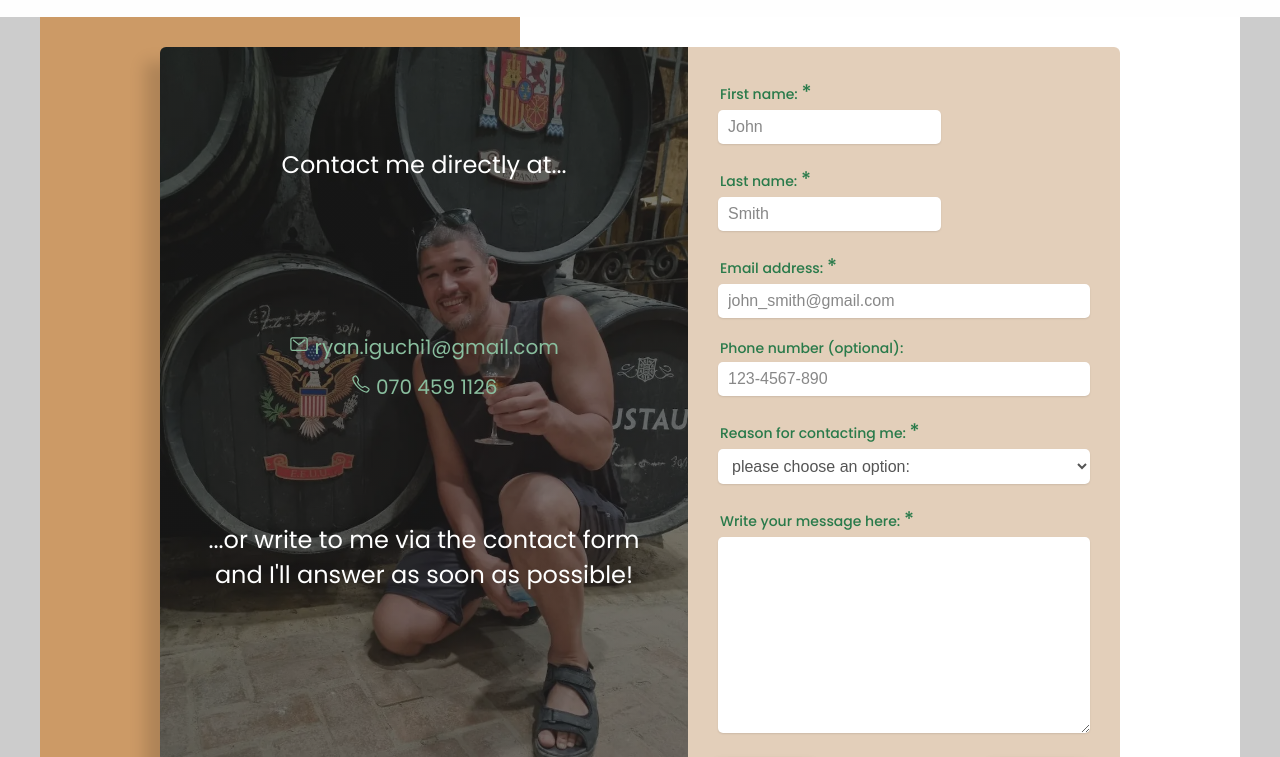
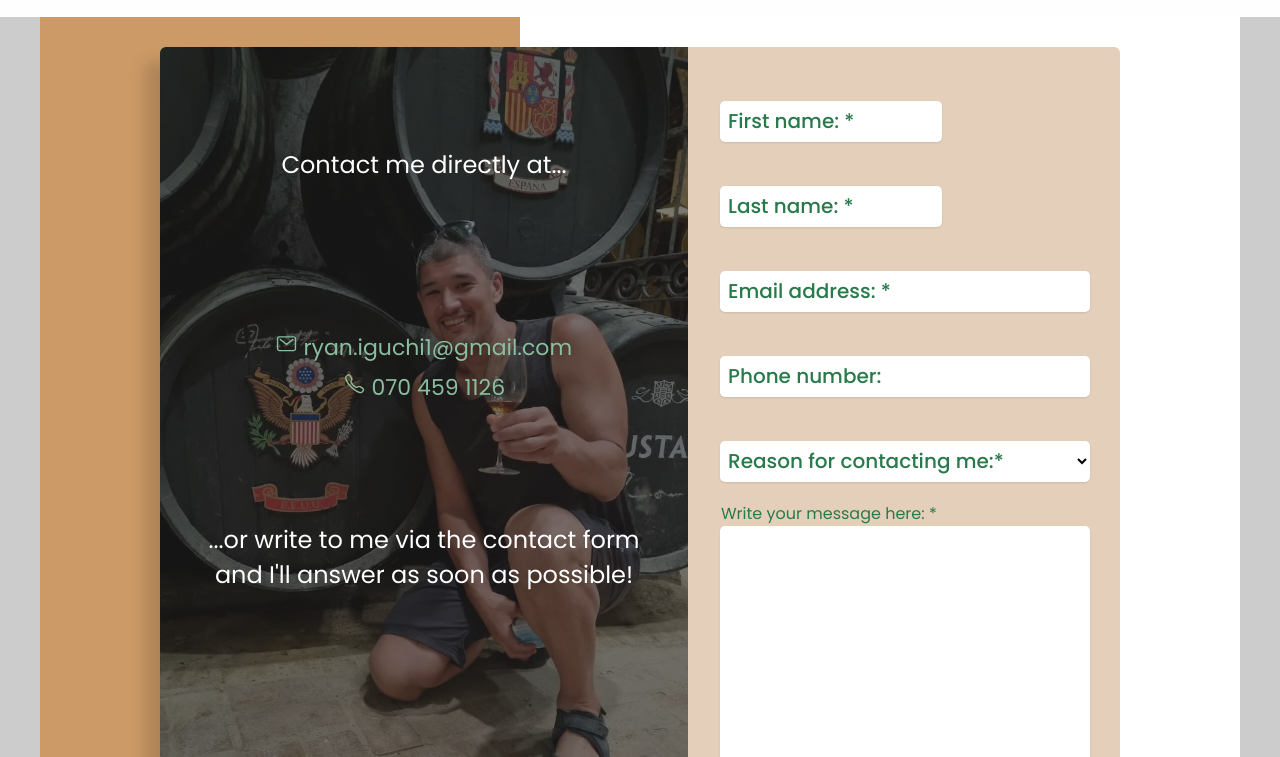
Before and after one commit to Ryiguchi/CV, a plain HTML site: page contact/contact.html in a window 1280 px wide. Shown: the part 83-840 px from the top of the page. Drawn offline with nearby package versions, Linux system fonts and the light colour scheme.

Commit message:
added some animations

```diff
--- a/contact/contact.html
+++ b/contact/contact.html
@@ -135,63 +135,71 @@
           <section class="contact-form-section">
             <form class="contact-form" name="sign-up" netlify>
               <article class="first-name-article">
-                <label for="first-name">First name: <span>*</span></label>
+                <label for="first-name">
                   <input
                     id="first-name"
                     type="text"
-                  placeholder="John"
                     name="first-name"
+                    placeholder=" "
                     required
                   />
+                  <span>First name: *</span>
+                </label>
               </article>
 
               <article class="last-name-article">
-                <label for="last-name">Last name: <span>*</span></label>
+                <label for="last-name">
                   <input
                     id="last-name"
                     type="text"
-                  placeholder="Smith"
                     name="last-name"
+                    placeholder=" "
                     required
                   />
+                  <span>Last name: *</span>
+                </label>
               </article>
               <article class="email-article">
-                <label for="email">Email address: <span>*</span></label>
+                <label for="email">
                   <input
                     id="email"
                     type="email"
-                  placeholder="john_smith@gmail.com"
+                    placeholder=" "
                     name="email"
                     required
                   />
+                  <span>Email address: *</span>
+                </label>
               </article>
               <article class="phone-article">
-                <label for="phone">Phone number (optional):</label>
-                <input
-                  id="phone"
-                  type="tel"
-                  placeholder="123-4567-890"
-                  name="phone"
-                />
+                <label for="phone">
+                  <input id="phone" type="tel" placeholder=" " name="phone" />
+                  <span>Phone number:</span>
+                </label>
               </article>
               <article class="reason-article">
-                <label for="contact-reason"
-                  >Reason for contacting me: <span>*</span></label
-                >
+                <label for="contact-reason">
                   <select id="contact-reason" name="contact-reason" required>
-                  <option value="">please choose an option:</option>
+                    <option value=""></option>
                     <option value="employment">Employment opportunity</option>
                     <option value="collaboration">Collaboration</option>
                     <option value="consulting">Consulting</option>
                     <option value="other">Other</option>
                   </select>
+
+                  <span>Reason for contacting me:*</span>
+                </label>
+
+
               </article>
+
               <article class="message-article">
                 <label for="message"
-                  >Write your message here: <span>*</span></label
                   >
-                <textarea id="message" name="message" rows="10" cols="50">
-                </textarea>
+                  <textarea id="message" name="message" rows="10" cols="50" required>
+                  </textarea><span>Write your message here: *</span></label></label
+                >
+
               </article>
               <article class="form-btns">
                 <input type="submit" value="Send" class="send-btn btn" />
--- a/contact/css-contact/dark-mode-contact.css
+++ b/contact/css-contact/dark-mode-contact.css
@@ -1,23 +1,19 @@
 .dark-mode-checkbox:checked ~ .container .contact-form-section {
-  background-color: #495057;
+  background-color: #495057a1;
+
   color: #aaa;
   transition: all 0.3s linear;
 }
 
-.dark-mode-checkbox:checked ~ .container .contact-info-section {
+.dark-mode-checkbox:checked ~ .container .contact-info-section,
+.dark-mode-checkbox:checked ~ .container .contact-info-link:hover,
+.dark-mode-checkbox:checked ~ .container form,
+.dark-mode-checkbox:checked ~ .container label span {
   color: #89be9e;
 }
 
 .dark-mode-checkbox:checked ~ .container .contact-info-link span {
   color: #eee;
-}
-
-.dark-mode-checkbox:checked ~ .container .contact-info-link:hover {
-  color: #89be9e;
-}
-
-.dark-mode-checkbox:checked ~ .container form {
-  color: #89be9e;
 }
 
 .dark-mode-checkbox:checked ~ .container input,
--- a/contact/css-contact/queries-contact.css
+++ b/contact/css-contact/queries-contact.css
@@ -71,9 +71,21 @@
   }
 
   form {
-    color: #89be9e;
+    color: #297a4a;
 
     padding: 1rem;
+  }
+
+  label span {
+    color: #297a4a;
+  }
+
+  input:focus + span,
+  input:not(:placeholder-shown) + span,
+  select:valid + span,
+  textarea:valid + span,
+  textarea:focus + span {
+    color: #89be9e;
   }
 }
 
--- a/contact/css-contact/style-contact.css
+++ b/contact/css-contact/style-contact.css
@@ -53,6 +53,17 @@
   color: #89be9e !important;
   font-size: 2rem;
   transition: all 0.5s;
+
+  animation: pulse 1s linear infinite alternate;
+}
+
+@keyframes pulse {
+  from {
+    transform: scale(100%);
+  }
+  to {
+    transform: scale(110%);
+  }
 }
 
 .contact-info-link:hover {
@@ -91,7 +102,7 @@ label {
   font-size: 1.4rem;
   font-weight: 500;
 
-  margin-bottom: 0.3rem;
+  margin-top: 2.4rem;
   padding-left: 0.2rem;
 }
 
@@ -103,27 +114,50 @@ label span {
 form input,
 select,
 textarea {
+  font-family: inherit;
   width: 100%;
   font-size: 1.6rem;
   padding: 0.8rem 1rem;
-  color: #555;
   border: none;
   border-radius: 5px;
   background-color: #fff;
   box-shadow: 0 1px 2px rgba(0, 0, 0, 0.1);
 }
 
-textarea {
-  align-content: left;
-}
-
 .first-name-article input,
 .last-name-article input {
   width: 60%;
 }
+select {
+  font-size: 1.6rem;
+}
 
-form input::placeholder {
-  color: #888;
+select textarea {
+  align-content: left;
+}
+
+.contact-form label {
+  position: relative;
+}
+
+.contact-form span {
+  position: absolute;
+  left: 1rem;
+  top: 0.5rem;
+
+  cursor: text;
+
+  transition: all 0.5s;
+}
+
+input:focus + span,
+input:not(:placeholder-shown) + span,
+select:valid + span,
+textarea:valid + span,
+textarea:focus + span {
+  transform: translate(-0.7rem, -3rem);
+  font-size: 1.6rem;
+  font-weight: initial;
 }
 
 .contact-form *:focus {
```
Also changed, not shown: education/css-education/style-education.css (+107 -0 lines), resume/css-resume/style-resume.css (+39 -1 lines). Lines whose indentation alone changed are shown as unchanged.
